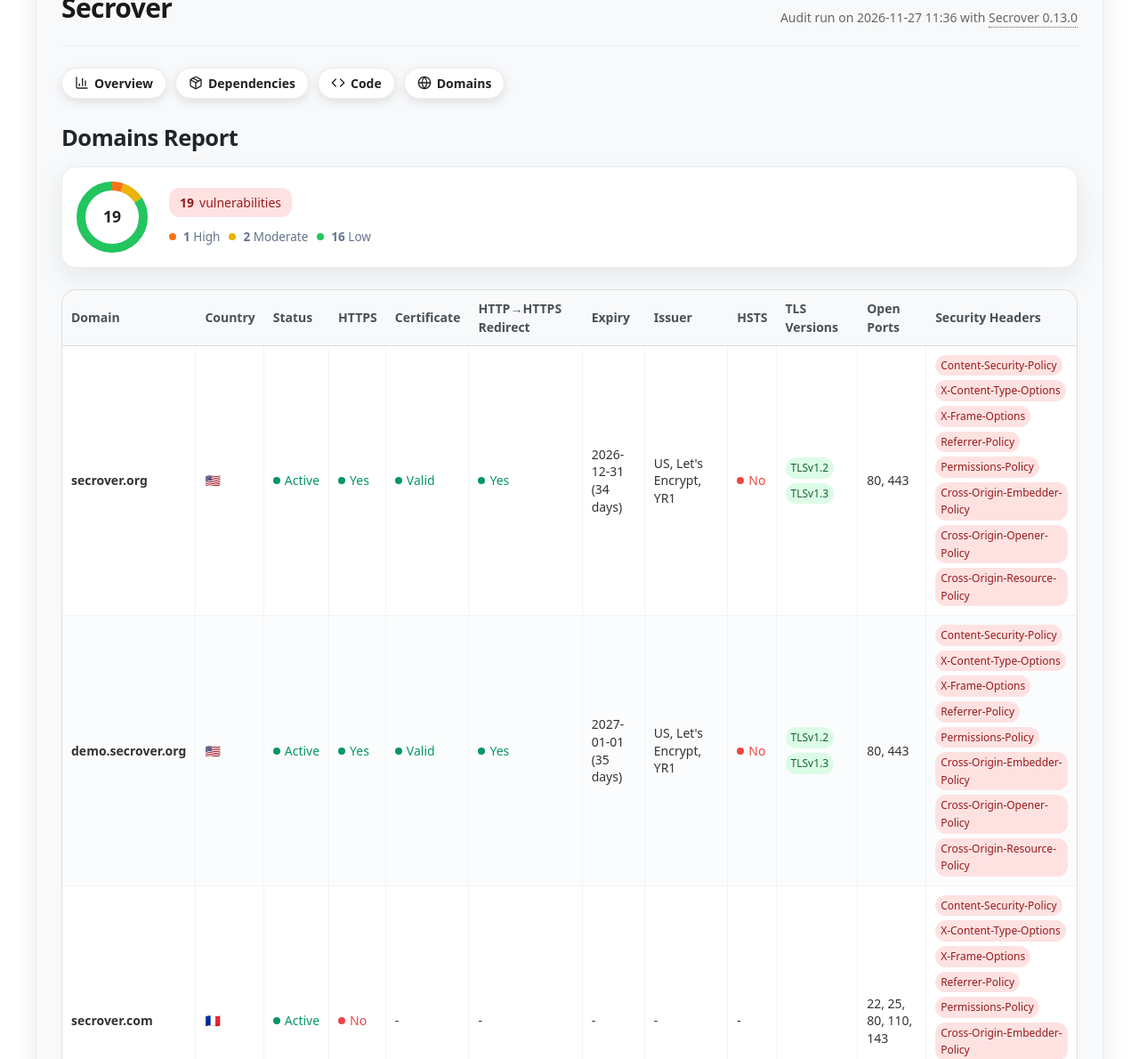
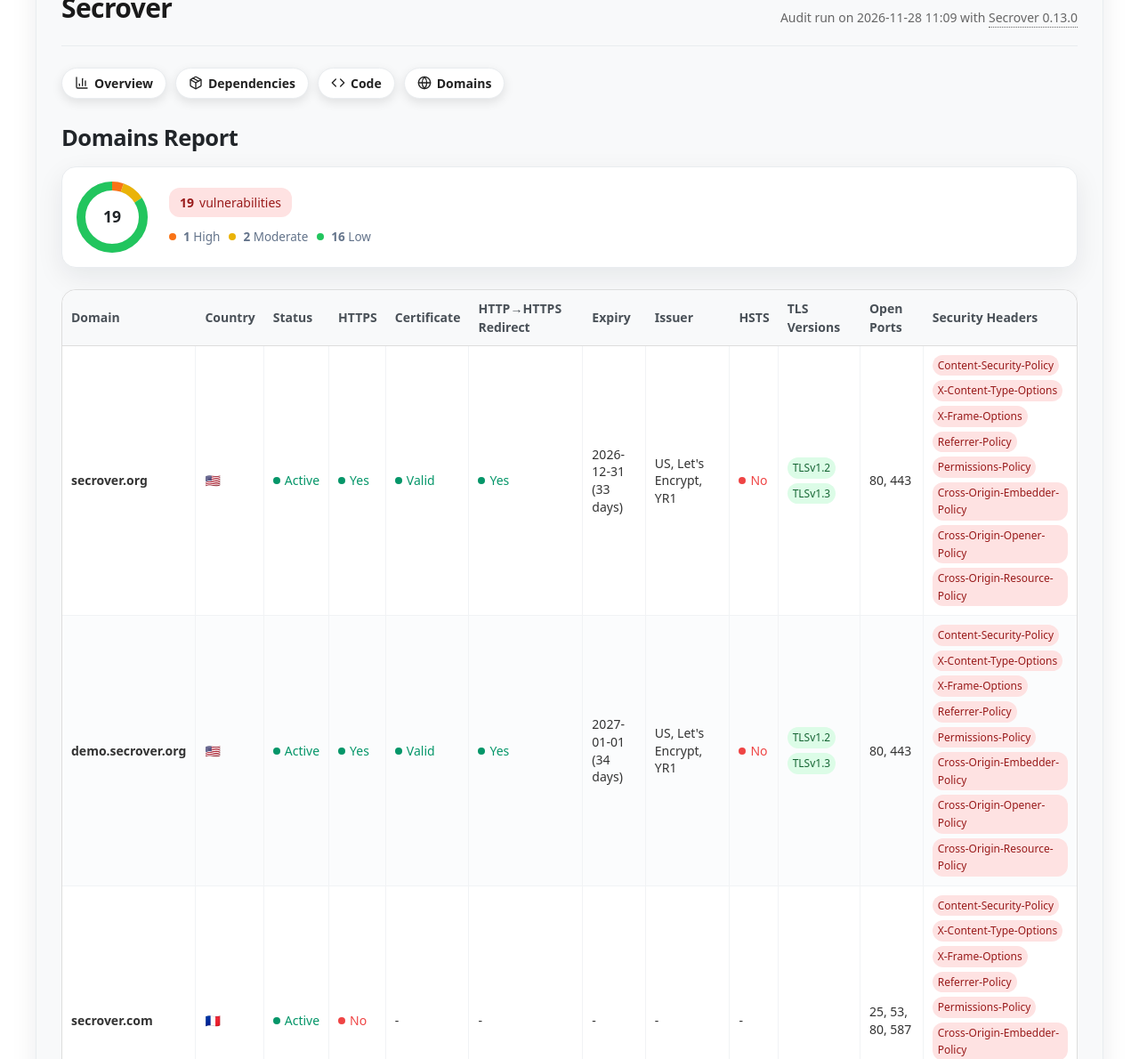
Before and after one commit to Secrover/secrover-demo, a plain HTML site: page docs/domains_report.html in a window 1280 px wide. Shown: the part 110-1300 px from the top of the page at 89% size. Drawn offline with Linux system fonts and the light colour scheme.

Commit message:
Daily secrover scan: 2026-11-28 11:09:55

```diff
--- a/docs/domains_report.html
+++ b/docs/domains_report.html
@@ -659,7 +659,7 @@
                 <div id="audit-info">
                     <p class="audit-info">
                         <em>
-                            Audit run on 2026-11-27 11:36 with
+                            Audit run on 2026-11-28 11:09 with
                             <span class="tooltip-link">
                                 Secrover 0.13.0
                                 <span class="tooltip">
@@ -832,7 +832,7 @@
                         <td>
                             2026-12-31<br>
 
-                                (34 days)
+                                (33 days)
 
                         </td>
                         <td>
@@ -962,7 +962,7 @@
                         <td>
                             2027-01-01<br>
 
-                                (35 days)
+                                (34 days)
 
                         </td>
                         <td>
@@ -1099,7 +1099,7 @@
                         <td>
 
 
-                                    22, 25, 80, 110, 143
+                                    25, 53, 80, 587
 
 
                         </td>
```
Also changed, not shown: docs/code_report.html (+1 -1 lines), docs/dependencies_report.html (+1 -1 lines), docs/index.html (+1 -1 lines).
